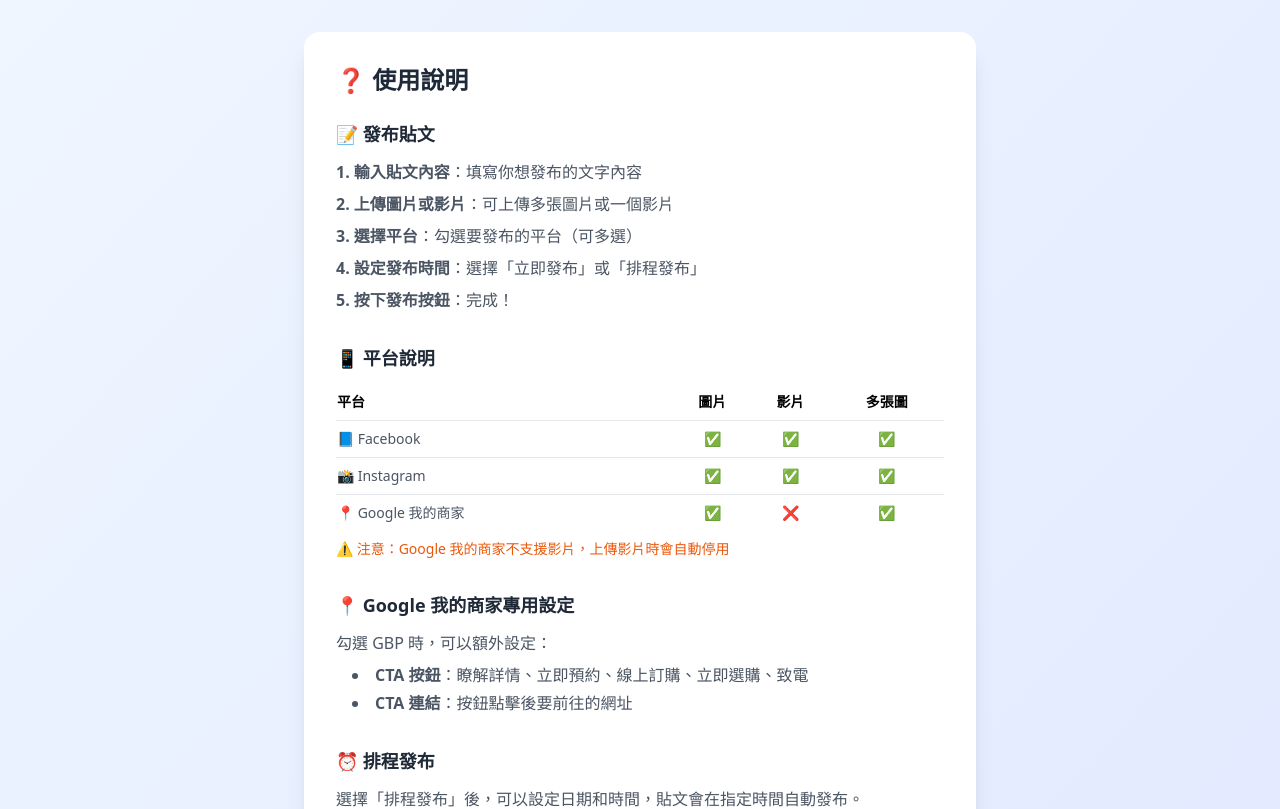
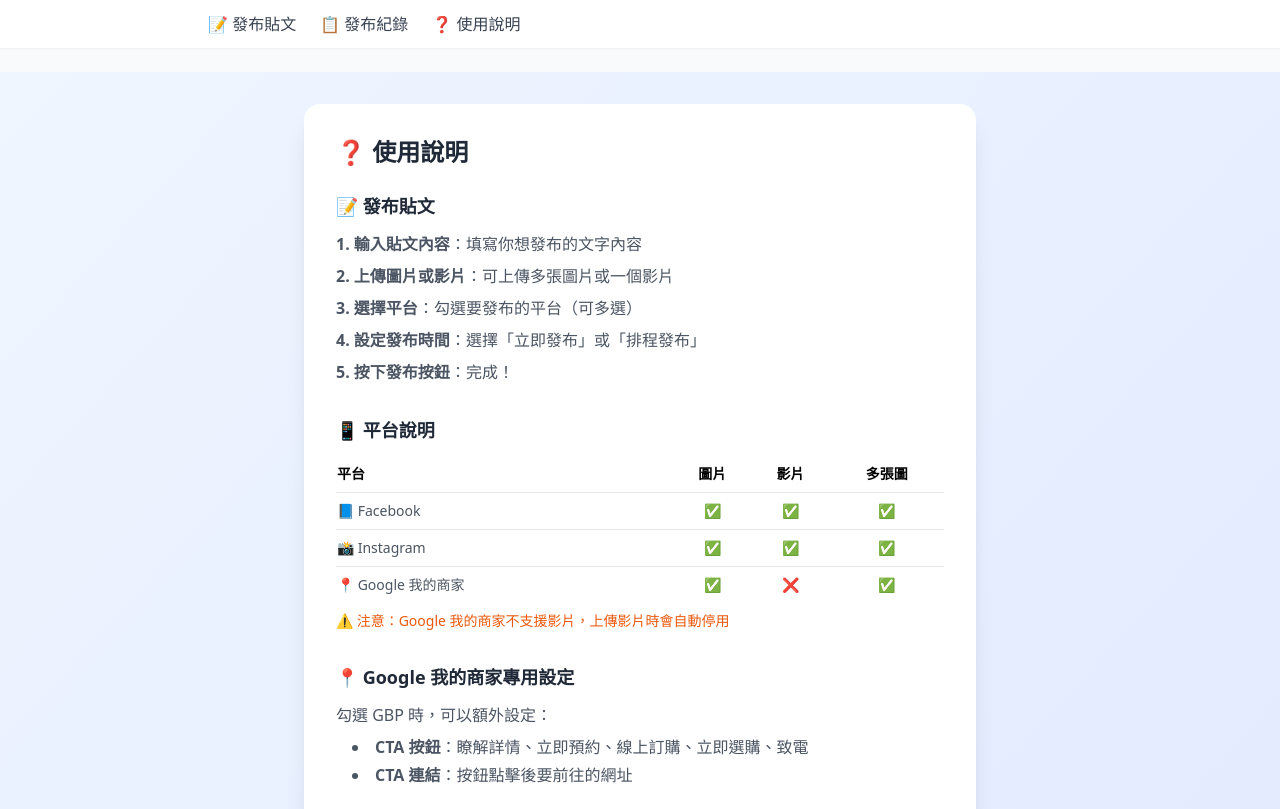
Before and after one commit to vega-create/googlemap, a Next.js app: page /guide in a window 1280 px wide. Shown: the top 809 px of the page. Built offline with nearby package versions, Linux system fonts and the light colour scheme.

Commit message:
Update layout.tsx

```diff
--- a/app/layout.tsx
+++ b/app/layout.tsx
@@ -1,7 +1,12 @@
 import './globals.css'
+import { Metadata } from 'next'
+import Link from 'next/link'
 
-export const metadata = {
-  title: 'GBP 發文工具',
+export const metadata: Metadata = {
+  title: '社群發文工具',
+  icons: {
+    icon: '/favicon.ico',
+  },
 }
 
 export default function RootLayout({
@@ -11,7 +16,22 @@ export default function RootLayout({
 }) {
   return (
     <html lang="zh-TW">
-      <body className="bg-gray-50 min-h-screen">{children}</body>
+      <body className="bg-gray-50 min-h-screen">
+        <nav className="bg-white shadow-sm mb-6">
+          <div className="max-w-4xl mx-auto px-4 py-3 flex gap-6">
+            <Link href="/gbp-post" className="text-gray-700 hover:text-blue-600 font-medium">
+              📝 發布貼文
+            </Link>
+            <Link href="/posts" className="text-gray-700 hover:text-blue-600 font-medium">
+              📋 發布紀錄
+            </Link>
+            <Link href="/guide" className="text-gray-700 hover:text-blue-600 font-medium">
+              ❓ 使用說明
+            </Link>
+          </div>
+        </nav>
+        {children}
+      </body>
     </html>
   )
 }
```
